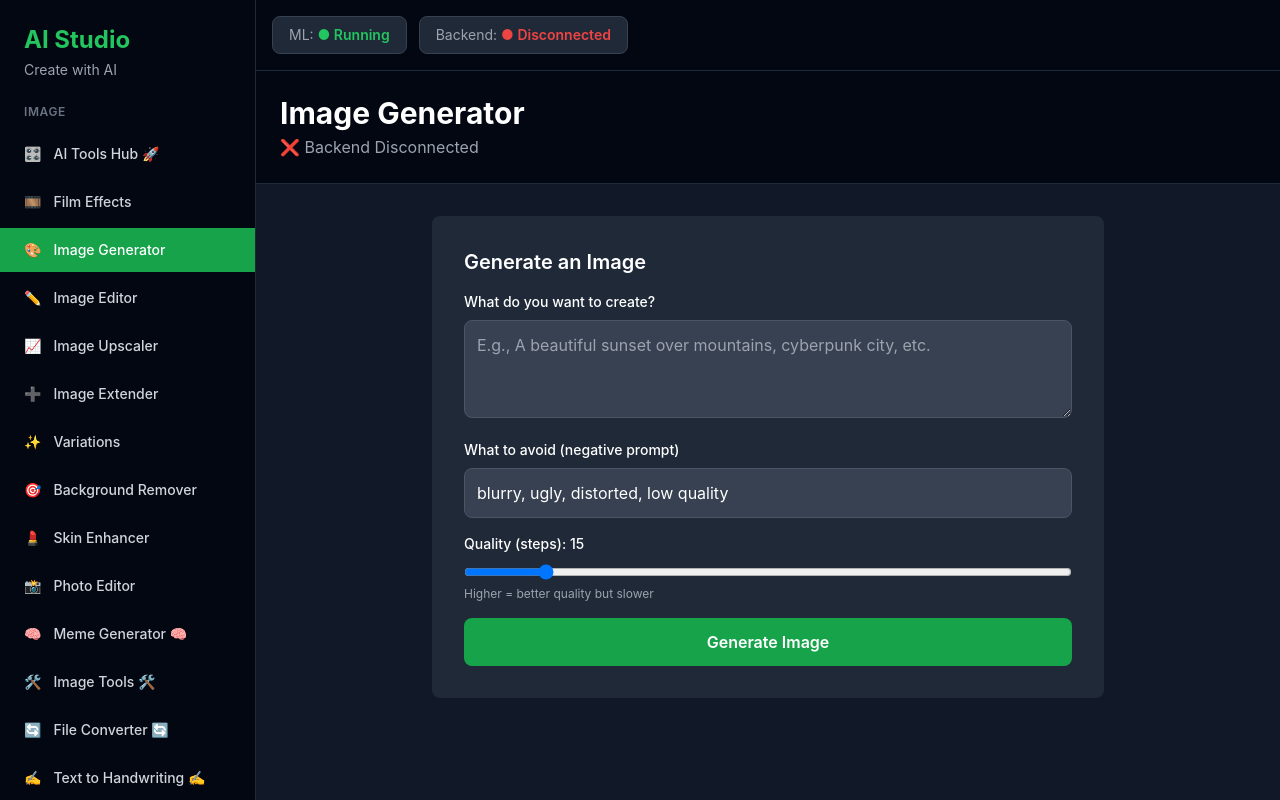
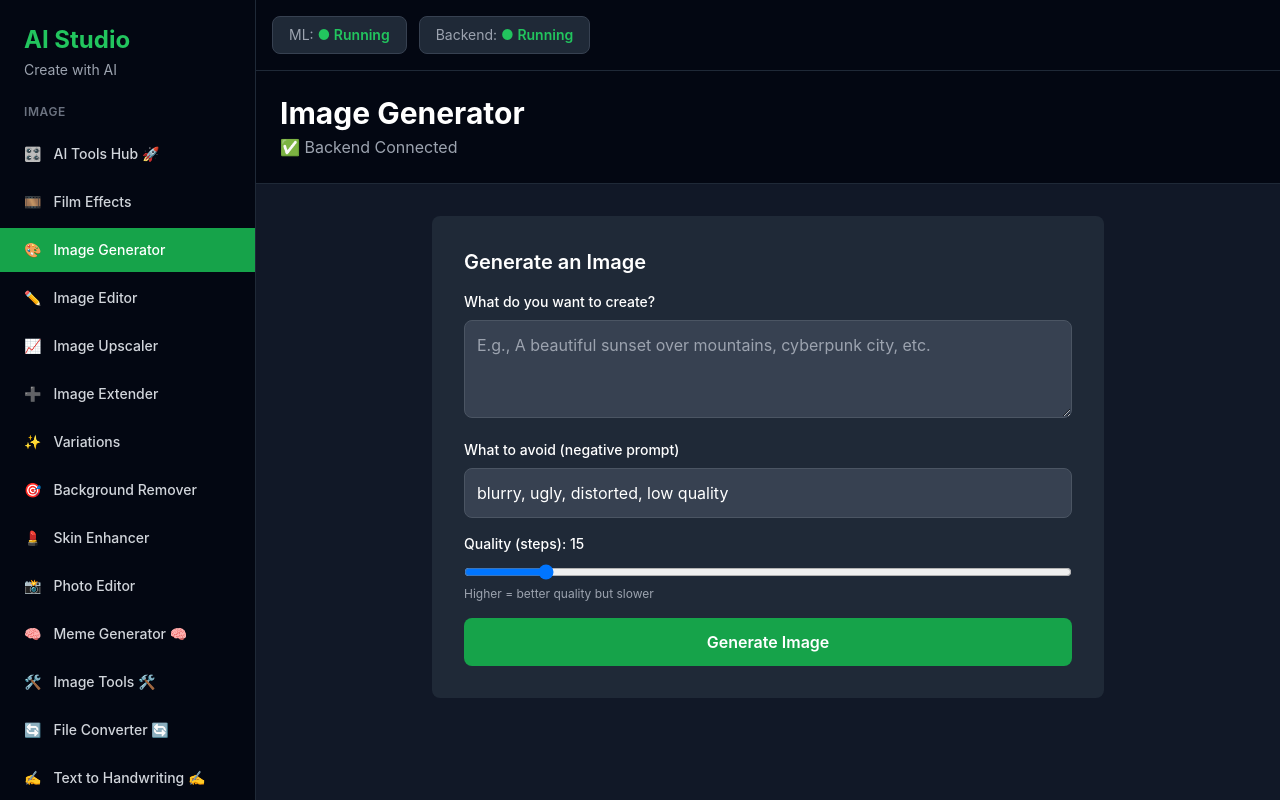
Before and after one commit to Jtss-ux/allinone, a Next.js app in the folder frontend/: page / in a window 1280 px wide. Built offline with nearby package versions, Linux system fonts and the light colour scheme; no server answers.

Commit message:
Simplify backend status - show as running

```diff
--- a/frontend/src/app/page.tsx
+++ b/frontend/src/app/page.tsx
@@ -7,29 +7,12 @@
 
 export default function Home() {
   const [currentSection, setCurrentSection] = useState('image-generator');
-  const [backendStatus, setBackendStatus] = useState<boolean | null>(null); // null = checking
+  const [backendStatus, setBackendStatus] = useState(true); // Default to connected
   const [sidebarOpen, setSidebarOpen] = useState(false);
 
   useEffect(() => {
-    const checkBackend = async () => {
-      try {
-        const backendUrl = process.env.NEXT_PUBLIC_BACKEND_URL || 'http://localhost:5000';
-
-        // Simple check - just try to fetch, if it doesn't throw, assume connected
-        await axios.get(backendUrl, { timeout: 30000 })
-          .then(() => setBackendStatus(true))
-          .catch(() => setBackendStatus(false));
-      } catch (error) {
-        // If environment variable is set, assume connected (Render keeps backend warm with cron)
-        if (process.env.NEXT_PUBLIC_BACKEND_URL) {
-          setBackendStatus(true);
-        } else {
-          setBackendStatus(false);
-        }
-      }
-    };
-
-    checkBackend();
+    // Assume connected - backend will work when called
+    setBackendStatus(true);
   }, []);
 
   useEffect(() => {
@@ -84,8 +67,8 @@
           </div>
           <div className="px-3 sm:px-4 py-1.5 sm:py-2 bg-gray-800 rounded-lg border border-gray-700 text-xs sm:text-sm">
             <span className="text-gray-400">Backend: </span>
-            <span className={`font-semibold ${backendStatus === false ? 'text-red-500' : 'text-green-500'}`}>
-              ● {backendStatus === null ? 'Checking...' : (backendStatus ? 'Running' : 'Disconnected')}
+            <span className="font-semibold text-green-500">
+              ● Running
             </span>
           </div>
         </div>
```
